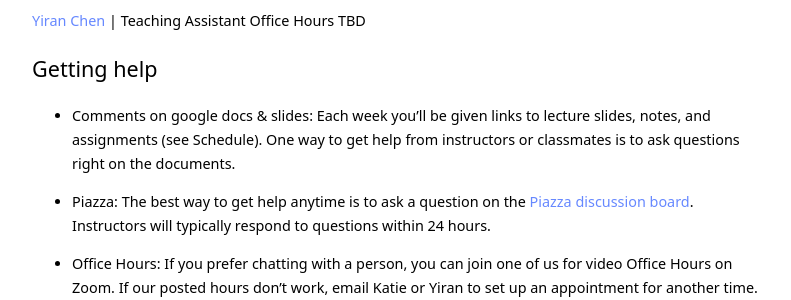
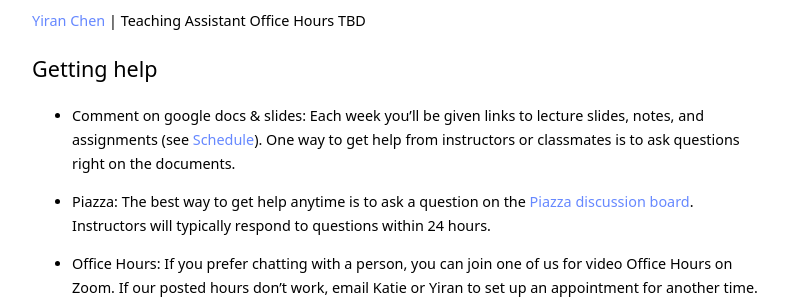
Before and after one commit to kschuler/ling104, a Jekyll site: the page built from index.md, in a window 1280 px wide and 900 px high. Shown: the part 334-634 px from the top of the window, without its empty margins (240-1031 px from the left). Built offline with Jekyll 4.4.1, drawn with Linux system fonts in a browser that asks for light colours.

Commit message:
Update index.md

```diff
--- a/index.md
+++ b/index.md
@@ -16,7 +16,7 @@ Office Hours TBD
 
 ## Getting help
 
-- **Comments on google docs & slides:** Each week you'll be given links to lecture slides, notes, and assignments (see Schedule). One way to get help from instructors or classmates is to ask questions right on the documents.
+- **Comment on google docs & slides:** Each week you'll be given links to lecture slides, notes, and assignments (see [Schedule](#schedule)). One way to get help from instructors or classmates is to ask questions right on the documents.
 
 - **Piazza:** The best way to get help anytime is to ask a question on the [Piazza discussion board](https://piazza.com/upenn/fall2020/ling104). Instructors will typically respond to questions within 24 hours.
 
```
